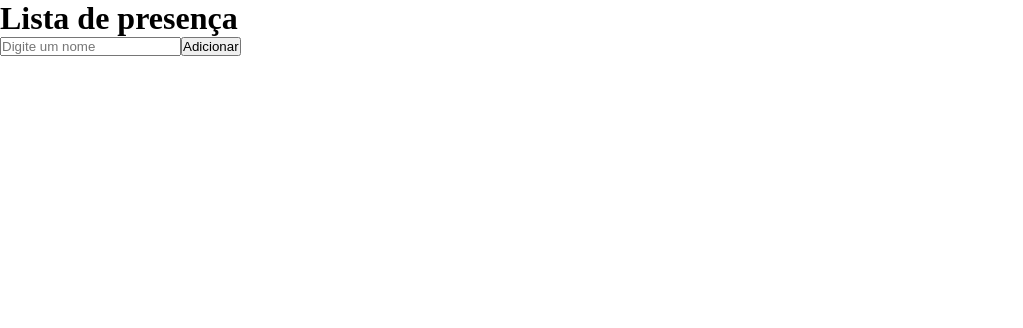
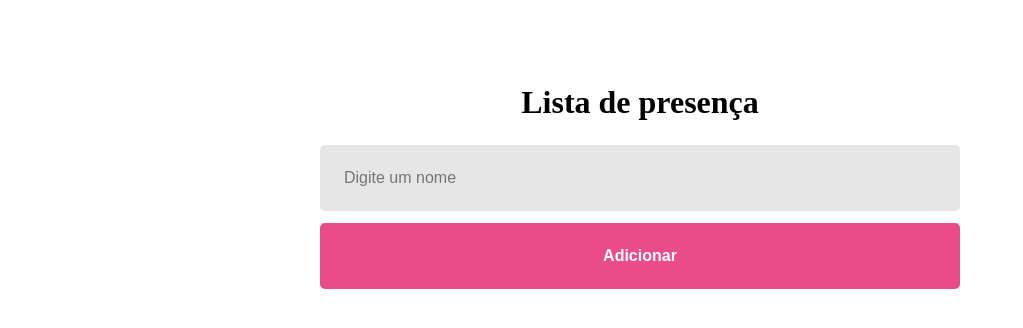
Before and after one commit to VitielloL/React-Study, a React (Vite) app: page / in a window 1280 px wide. Shown: the top 328 px of the page, without its empty margins (0-1023 px from the left). Built offline with nearby package versions, Linux system fonts and the light colour scheme.

Commit message:
add style to list in home

```diff
--- a/src/pages/Home/index.jsx
+++ b/src/pages/Home/index.jsx
@@ -2,7 +2,7 @@
 
 export function Home() {
   return (
-    <div>
+    <div className="container">
       <h1>Lista de presença</h1>
       <input type="text" placeholder="Digite um nome"/>
       <button type="button">Adicionar</button>
--- a/src/pages/Home/styles.css
+++ b/src/pages/Home/styles.css
@@ -0,0 +1,36 @@
+.container {
+    display: flex;
+    align-items: center;
+    flex-direction: column;
+}
+
+.container h1 {
+    margin: 84px 0 24px 0;
+}
+
+.container input {
+    width: 50%;
+    padding: 24px;
+    background: #e6e6e6;
+    border-radius: 5px;
+    border: none;
+    font-size: 16px;
+}
+
+.container button {
+    width: 50%;
+    padding: 24px;
+    font-weight: 700;
+    background: #ea4c89;
+    color: #ffffff;
+    border-radius: 5px;
+    margin: 12px 0 84px;
+    cursor: pointer;
+    font-size: 16px;
+    transition: filter 0.2s;
+    border: none;
+}
+
+.container button:hover{
+    filter: brightness(0.9)
+}
```
